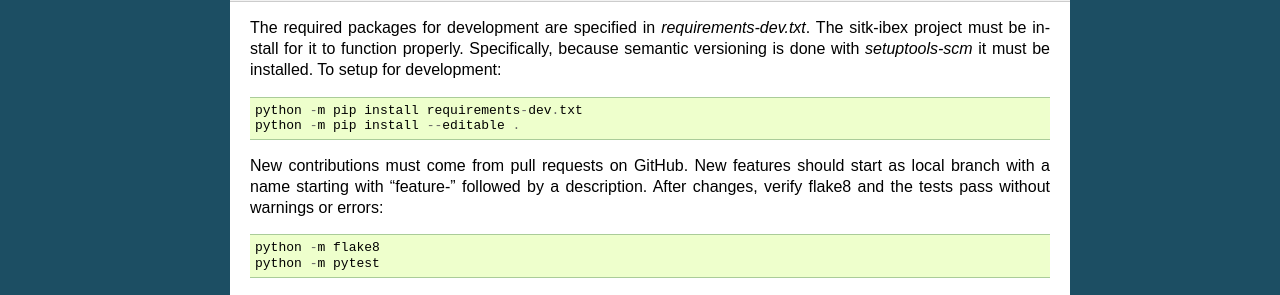
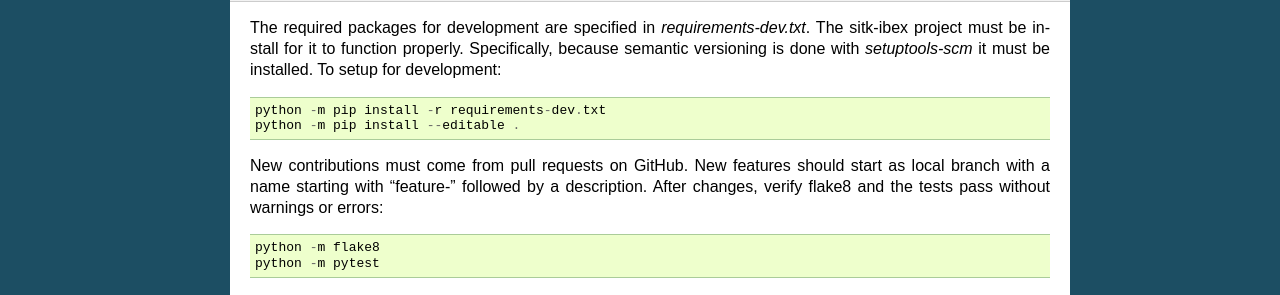
Before and after one commit to niaid/sitk-ibex, a Sphinx documentation site: the page built from docs/index.rst, in a window 1280 px wide and 900 px high, scrolled down 1746 px. Shown: the part 436-731 px from the top of the window. Built offline with Sphinx 7.4.7, drawn with Linux system fonts in a browser that asks for light colours; the version number could not be read and is left out.

```diff
--- a/docs/index.rst
+++ b/docs/index.rst
@@ -33,7 +33,7 @@ Development
 The required packages for development are specified in `requirements-dev.txt`. The sitk-ibex project must be install for
 it to function properly. Specifically, because semantic versioning is done with `setuptools-scm` it must be installed. To setup for development::
 
-  python -m pip install requirements-dev.txt
+  python -m pip install -r requirements-dev.txt
   python -m pip install --editable .
 
 New contributions must come from pull requests on GitHub. New features should start as local branch with a name
```
